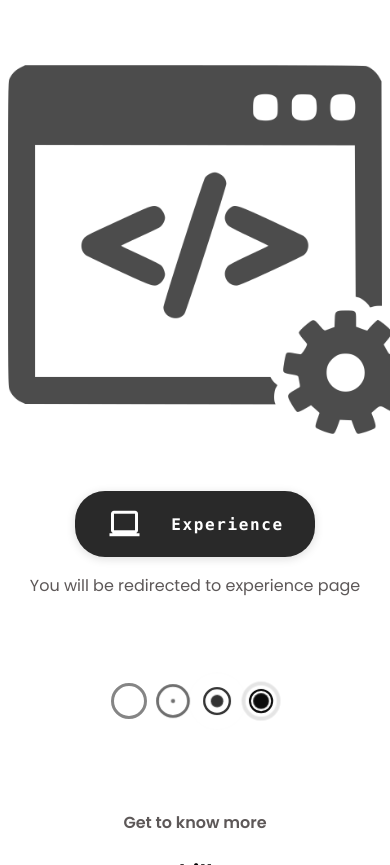
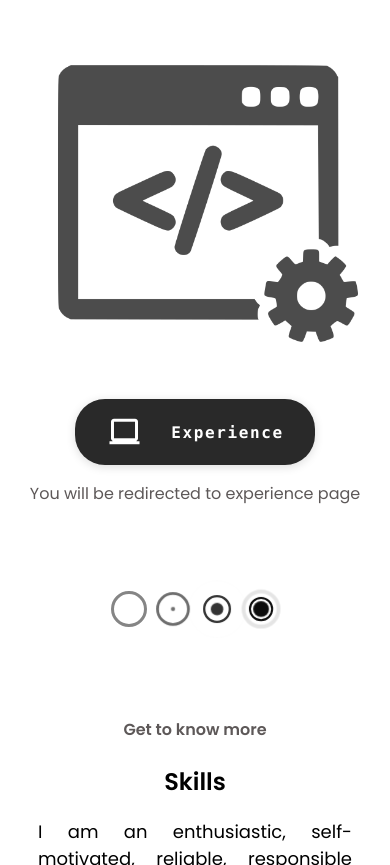
Before and after one commit to Sebe2k04/Sebe2k04.github.io, a plain HTML site: page index.html in a window 390 px wide. Shown: the part 3063-3928 px from the top of the page. Drawn offline with nearby package versions, Linux system fonts and the light colour scheme.

Commit message:
Update mediaqueries.css

```diff
--- a/mediaqueries.css
+++ b/mediaqueries.css
@@ -97,4 +97,10 @@
         margin-left: 30px;
         margin-right: 30px;
     }
+    .experience img{
+        width: 300px;
+        margin-left: auto;
+        margin-right: auto;
+        z-index: 1;
+    }
 }
```
